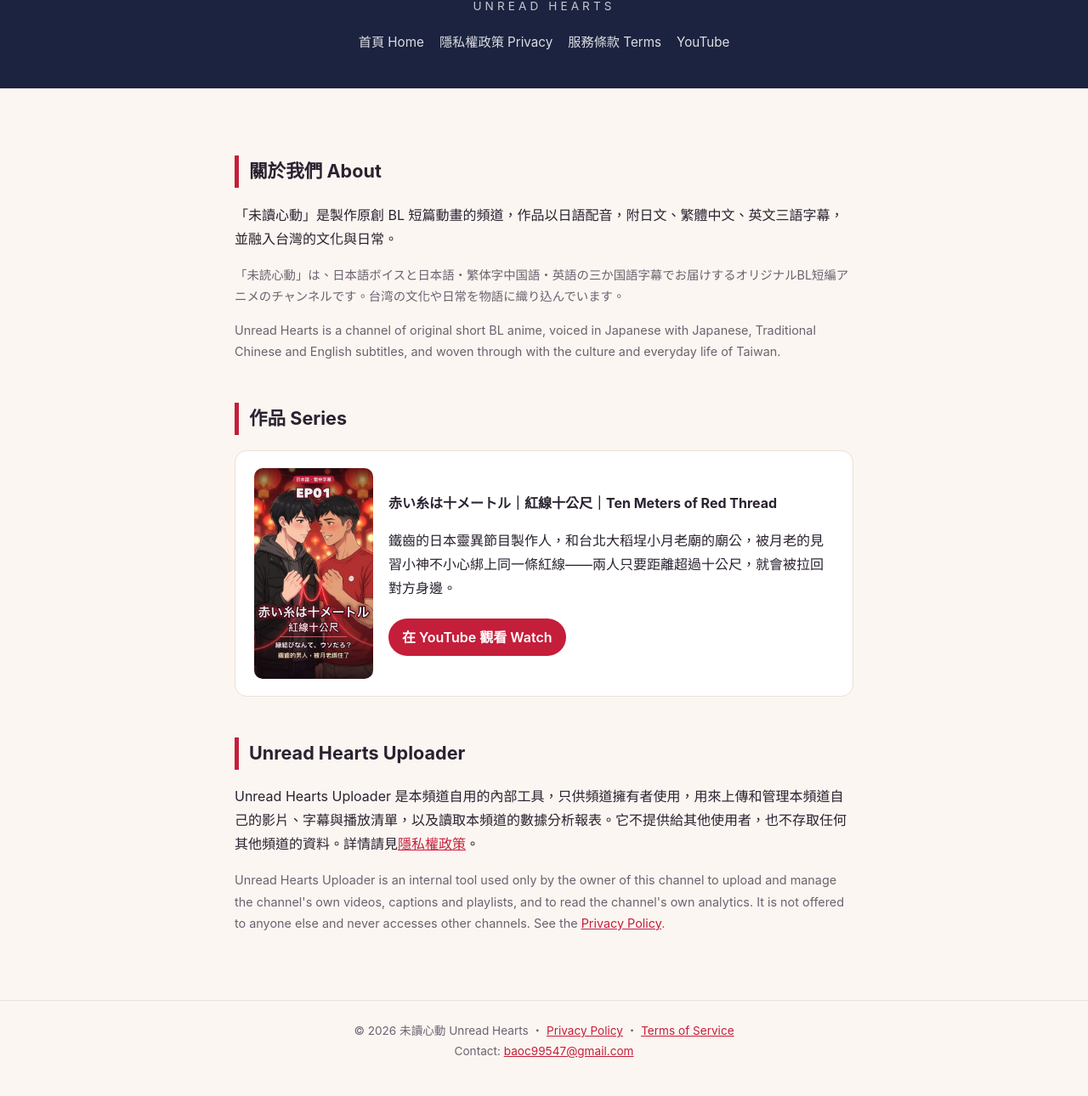
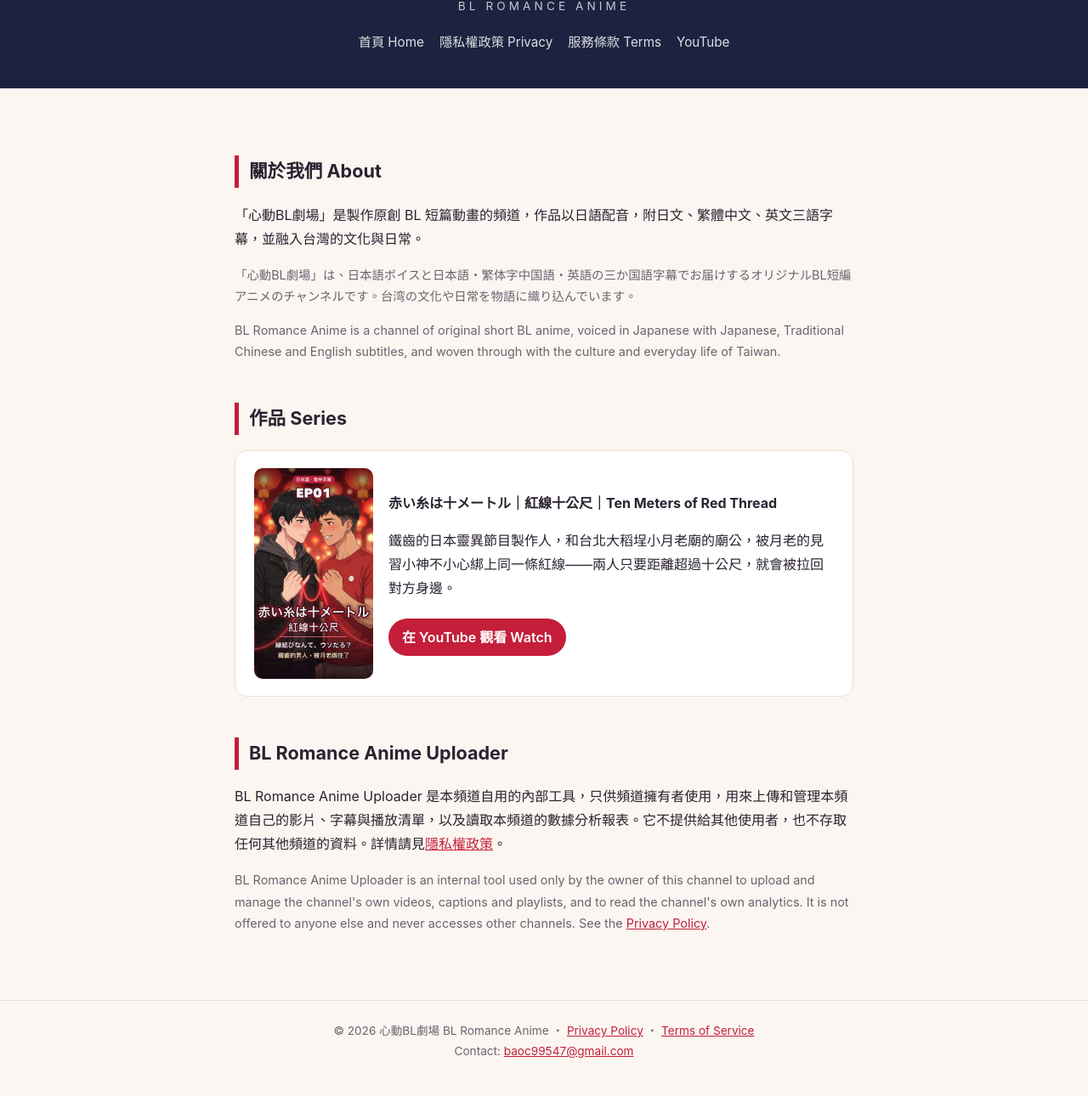
Before and after one commit to unreadheartsstudio/unreadheartsstudio.github.io, a plain HTML site: page index.html in a window 1280 px wide. Shown: the part 114-1404 px from the top of the page at 85% size. Drawn offline with Linux system fonts and the light colour scheme.

Commit message:
Update site title and descriptions for rebrandingRebrand official site as BL Romance Anime

```diff
--- a/index.html
+++ b/index.html
@@ -3,26 +3,26 @@
 <head>
 <meta charset="utf-8">
 <meta name="viewport" content="width=device-width, initial-scale=1">
-<title>未讀心動 Unread Hearts</title>
-<meta name="description" content="未讀心動 Unread Hearts — 原創 BL 動畫工作室｜オリジナルBLアニメスタジオ｜Original BL anime studio">
+<title>心動BL劇場 BL Romance Anime</title>
+<meta name="description" content="心動BL劇場 BL Romance Anime — 原創 BL 動畫工作室｜オリジナルBLアニメスタジオ｜Original BL anime studio">
 <link rel="stylesheet" href="style.css">
 </head>
 <body>
 <header>
-  <h1>未讀心動</h1>
-  <div class="en">Unread Hearts</div>
+  <h1>心動BL劇場</h1>
+  <div class="en">BL Romance Anime</div>
   <nav>
     <a href="index.html">首頁 Home</a>
     <a href="privacy.html">隱私權政策 Privacy</a>
     <a href="terms.html">服務條款 Terms</a>
-    <a href="https://www.youtube.com/@unreadhearts.studio">YouTube</a>
+    <a href="https://www.youtube.com/@blromanceanime.studio">YouTube</a>
   </nav>
 </header>
 <main>
   <h2>關於我們 About</h2>
-  <p>「未讀心動」是製作原創 BL 短篇動畫的頻道，作品以日語配音，附日文、繁體中文、英文三語字幕，並融入台灣的文化與日常。</p>
-  <p class="lang">「未読心動」は、日本語ボイスと日本語・繁体字中国語・英語の三か国語字幕でお届けするオリジナルBL短編アニメのチャンネルです。台湾の文化や日常を物語に織り込んでいます。</p>
-  <p class="lang">Unread Hearts is a channel of original short BL anime, voiced in Japanese with Japanese, Traditional Chinese and English subtitles, and woven through with the culture and everyday life of Taiwan.</p>
+  <p>「心動BL劇場」是製作原創 BL 短篇動畫的頻道，作品以日語配音，附日文、繁體中文、英文三語字幕，並融入台灣的文化與日常。</p>
+  <p class="lang">「心動BL劇場」は、日本語ボイスと日本語・繁体字中国語・英語の三か国語字幕でお届けするオリジナルBL短編アニメのチャンネルです。台湾の文化や日常を物語に織り込んでいます。</p>
+  <p class="lang">BL Romance Anime is a channel of original short BL anime, voiced in Japanese with Japanese, Traditional Chinese and English subtitles, and woven through with the culture and everyday life of Taiwan.</p>
 
   <h2>作品 Series</h2>
   <div class="card series">
@@ -30,16 +30,16 @@
     <div>
       <strong>赤い糸は十メートル｜紅線十公尺｜Ten Meters of Red Thread</strong>
       <p>鐵齒的日本靈異節目製作人，和台北大稻埕小月老廟的廟公，被月老的見習小神不小心綁上同一條紅線——兩人只要距離超過十公尺，就會被拉回對方身邊。</p>
-      <a class="btn" href="https://www.youtube.com/@unreadhearts.studio/shorts">在 YouTube 觀看 Watch</a>
+      <a class="btn" href="https://www.youtube.com/@blromanceanime.studio/shorts">在 YouTube 觀看 Watch</a>
     </div>
   </div>
 
-  <h2>Unread Hearts Uploader</h2>
-  <p>Unread Hearts Uploader 是本頻道自用的內部工具，只供頻道擁有者使用，用來上傳和管理本頻道自己的影片、字幕與播放清單，以及讀取本頻道的數據分析報表。它不提供給其他使用者，也不存取任何其他頻道的資料。詳情請見<a href="privacy.html">隱私權政策</a>。</p>
-  <p class="lang">Unread Hearts Uploader is an internal tool used only by the owner of this channel to upload and manage the channel's own videos, captions and playlists, and to read the channel's own analytics. It is not offered to anyone else and never accesses other channels. See the <a href="privacy.html">Privacy Policy</a>.</p>
+  <h2>BL Romance Anime Uploader</h2>
+  <p>BL Romance Anime Uploader 是本頻道自用的內部工具，只供頻道擁有者使用，用來上傳和管理本頻道自己的影片、字幕與播放清單，以及讀取本頻道的數據分析報表。它不提供給其他使用者，也不存取任何其他頻道的資料。詳情請見<a href="privacy.html">隱私權政策</a>。</p>
+  <p class="lang">BL Romance Anime Uploader is an internal tool used only by the owner of this channel to upload and manage the channel's own videos, captions and playlists, and to read the channel's own analytics. It is not offered to anyone else and never accesses other channels. See the <a href="privacy.html">Privacy Policy</a>.</p>
 </main>
 <footer>
-  © 2026 未讀心動 Unread Hearts ・ <a href="privacy.html">Privacy Policy</a> ・ <a href="terms.html">Terms of Service</a><br>
+  © 2026 心動BL劇場 BL Romance Anime ・ <a href="privacy.html">Privacy Policy</a> ・ <a href="terms.html">Terms of Service</a><br>
   Contact: <a href="mailto:baoc99547@gmail.com">baoc99547@gmail.com</a>
 </footer>
 </body>
```
